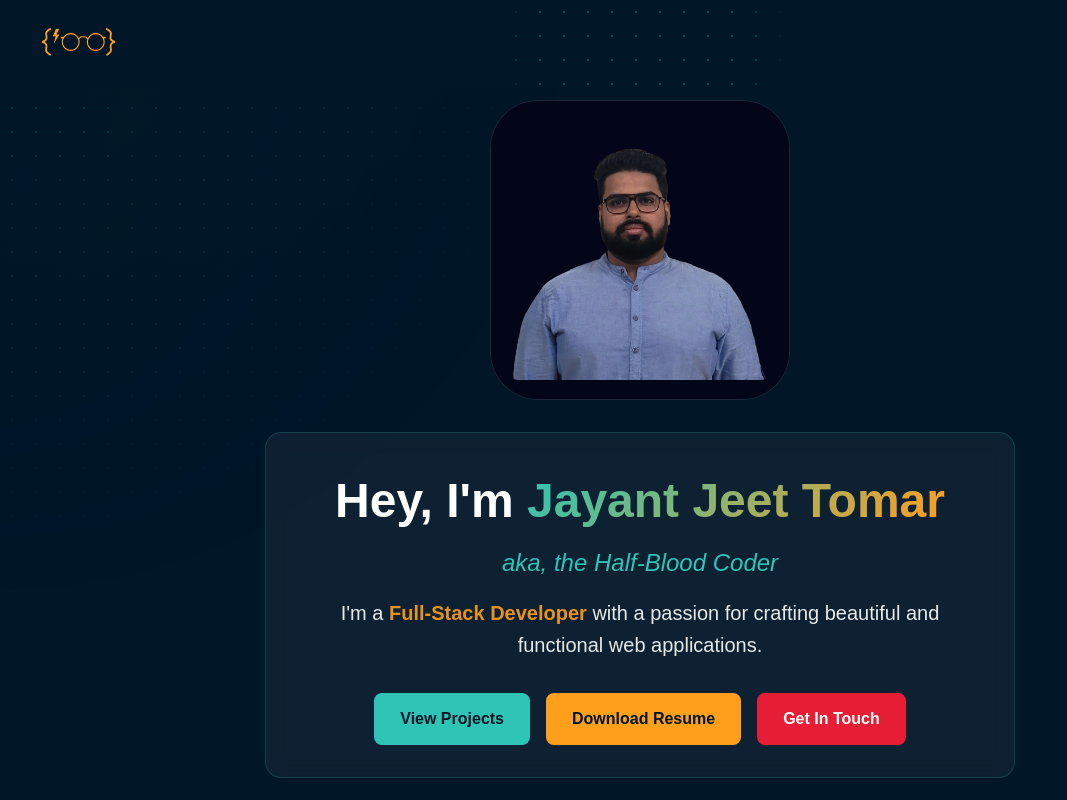
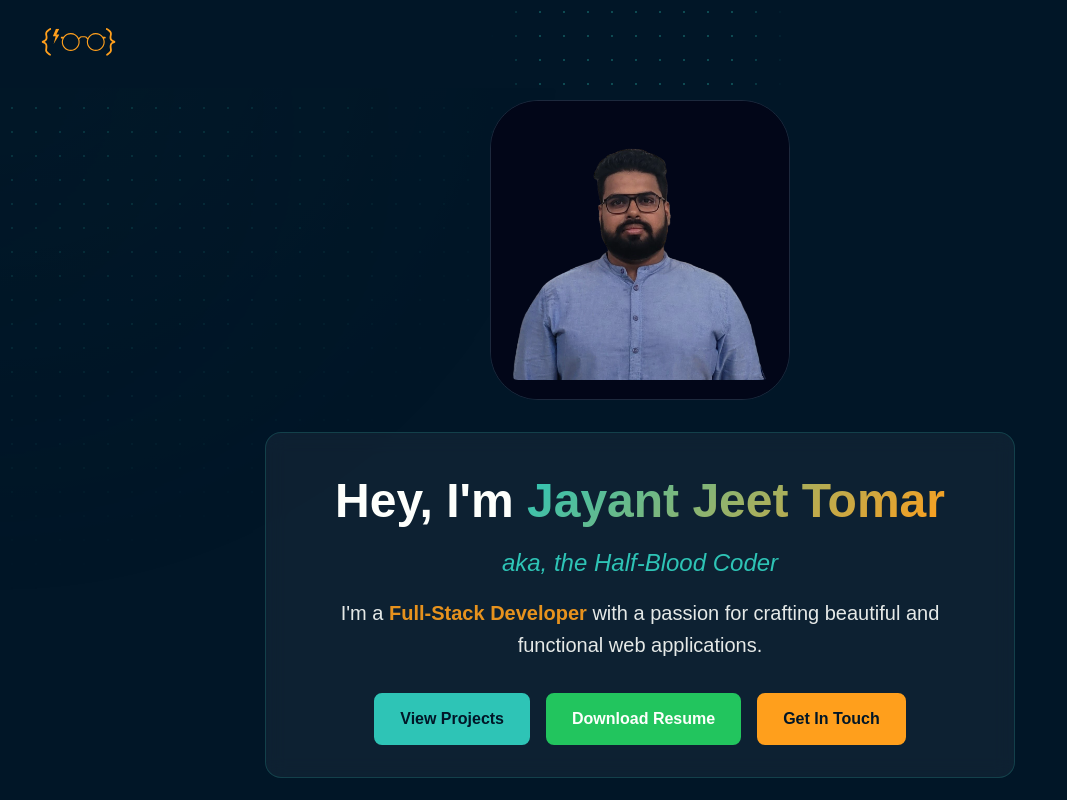
Before and after one commit to Jayant-Jeet/my-portfolio, a Next.js app: page / in a window 1280 px wide. Shown: the top 800 px of the page, without its empty margins (0-1067 px from the left). Built offline with nearby package versions, Linux system fonts and the light colour scheme.

Commit message:
Changed button colors for https://github.com/Jayant-Jeet/my-portfolio/issues/1

```diff
--- a/src/app/globals.css
+++ b/src/app/globals.css
@@ -186,6 +186,25 @@ body {
   color: var(--orange);
   transform: translateY(-2px);
   box-shadow: 0 4px 8px rgba(255, 159, 28, 0.3);
+}
+
+.btn-success {
+  background: #22c55e; /* Tailwind green-500 */
+  color: var(--cream);
+  border: 2px solid #22c55e;
+  padding: 0.75rem 1.5rem;
+  border-radius: 0.5rem;
+  font-weight: bold;
+  transition: all 0.3s ease;
+  text-decoration: none;
+  display: inline-block;
+}
+
+.btn-success:hover {
+  background: transparent;
+  color: #22c55e;
+  transform: translateY(-2px);
+  box-shadow: 0 4px 8px rgba(34, 197, 94, 0.3);
 }
 
 .btn-accent {
--- a/src/app/page.tsx
+++ b/src/app/page.tsx
@@ -85,10 +85,10 @@ function Home() {
               <Link href="/projects" className="btn-primary">
                 View Projects
               </Link>
-              <Link href="https://www.dropbox.com/scl/fi/14wb90350yro2bppfqm8d/Resume-Jayant-Jeet-Tomar-GraphQL_Developer-Jun24.pdf?rlkey=pkfagta8l8fbulpj46hayj0p1&st=htluvg8f&dl=0" className="btn-secondary" target="_blank" rel="noopener noreferrer">
+              <Link href="https://www.dropbox.com/scl/fi/14wb90350yro2bppfqm8d/Resume-Jayant-Jeet-Tomar-GraphQL_Developer-Jun24.pdf?rlkey=pkfagta8l8fbulpj46hayj0p1&st=htluvg8f&dl=0" className="btn-success" target="_blank" rel="noopener noreferrer">
                 Download Resume
               </Link>
-              <Link href="/contact" className="btn-accent">
+              <Link href="/contact" className="btn-secondary">
                 Get In Touch
               </Link>
             </div>
```
